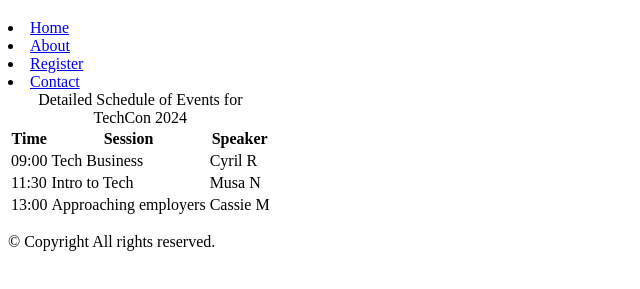
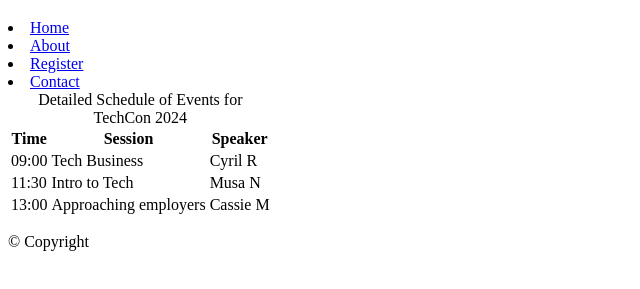
Before and after one commit to Musa-Ndhlovu/TechCon_HTML, a plain HTML site: page techcon_website/schedule.html in a window 1280 px wide. Shown: the part 61-350 px from the top of the page, without its empty margins (0-640 px from the left). Drawn offline with Linux system fonts and the light colour scheme.

Commit message:
initial commit

```diff
--- a/techcon_website/schedule.html
+++ b/techcon_website/schedule.html
@@ -51,7 +51,7 @@
 </main>
 
 <footer>
-    <p>&copy; <span id="2024"></span> Copyright All rights reserved.</p>
+    <p>&copy; <span id="2024"></span> Copyright</p>
 </footer>
 </body>
 </html>
```
